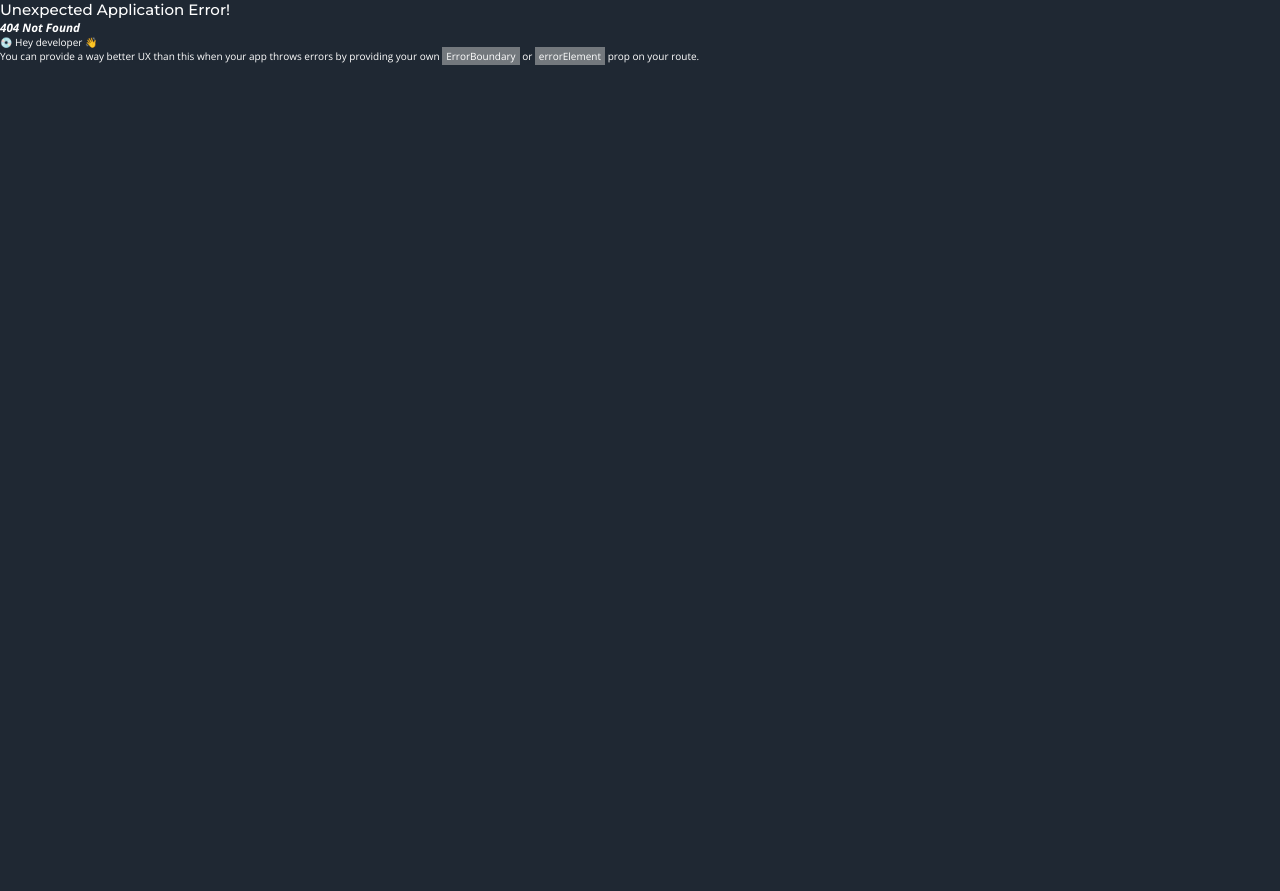
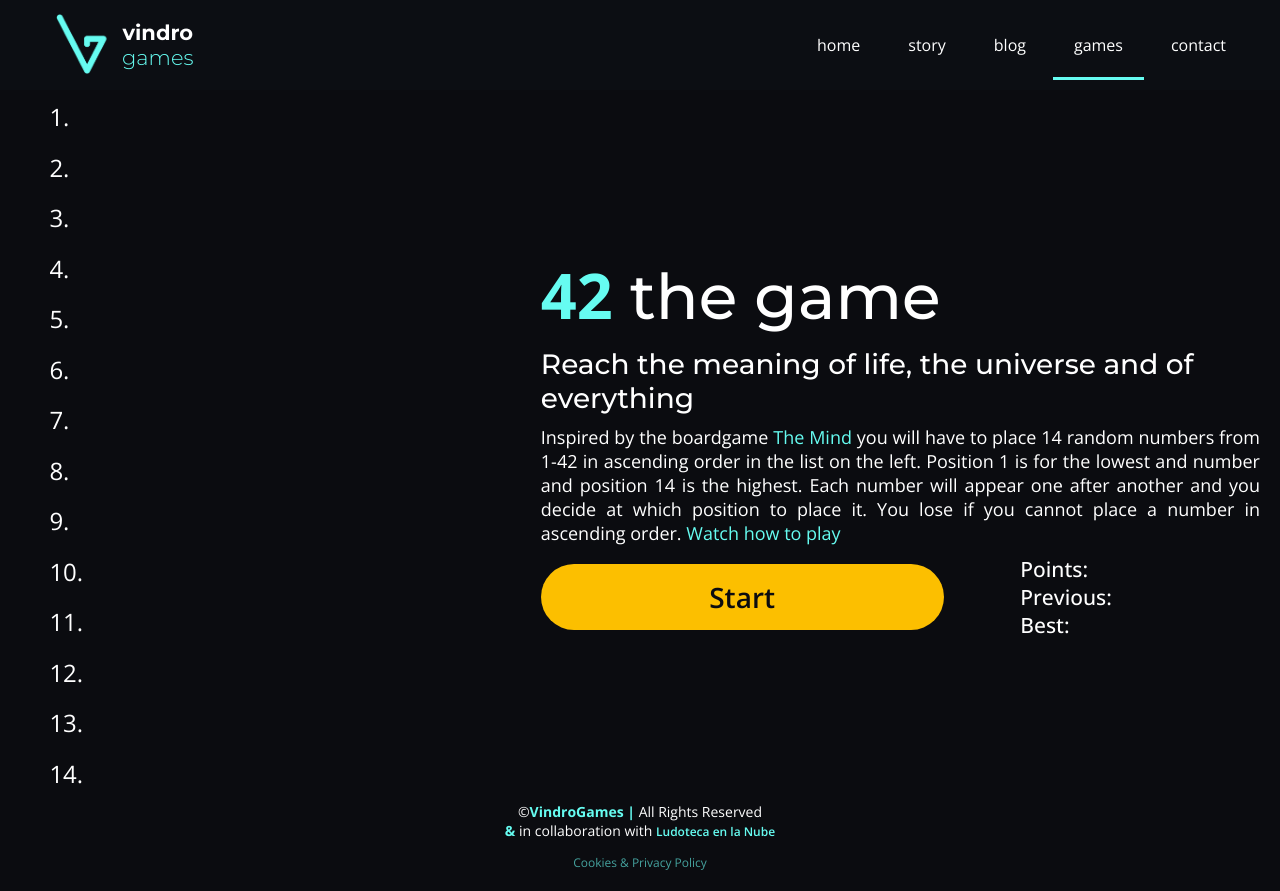
Before and after one commit to vindrogames/vindroWeb-vReact, a React (Vite) app in the folder vindro-vite/: page /games/game-42 in a window 1280 px wide. Before the commit this address had no page. Before the commit the page ends 800 px from the top, so only its background shows below. Built offline with nearby package versions, Linux system fonts and the light colour scheme.

Commit message:
moving right along. Need to study game state and components for 42 game. Also need to create subdomains for the cerebro game and the trojan game

```diff
--- a/vindro-vite/src/components/layout/Layout.jsx
+++ b/vindro-vite/src/components/layout/Layout.jsx
@@ -7,9 +7,7 @@ export default function Layout() {
     return (
         <>
             <Header />
-      <main>
             <Outlet />
-      </main>
             <Footer />
         </>
     );
--- a/vindro-vite/src/components/pages/games/GameGalleryCard.jsx
+++ b/vindro-vite/src/components/pages/games/GameGalleryCard.jsx
@@ -1,29 +1,17 @@
-import React from 'react';
-import { Link } from 'react-router-dom';
+import SmartLink from '../../ui/SmartLink';
 
-function GameGalleryCard(props) {
-    const cardClasses = `game ${props.classNum}`;
-
-    const isInternalRoute = (url) => {
-        return url && (url.startsWith('/') || !url.startsWith('http'));
-    };
-
-    const handleClick = () => {
-        if (isInternalRoute(props.route)) {
-            window.scrollTo({ top: 0, behavior: "instant" });
-        }
-    };
+function GameGalleryCard({ route, galleryImg, gameTitle, gameDescription }) {
 
     return (
-        <div key={props.classNum} className={cardClasses}>
-            <Link to={props.route} onClick={handleClick}>
-                {props.galleryImg}
-            </Link>
+        <div className="game">
+            <SmartLink to={route}>
+                {galleryImg}
+            </SmartLink>
             <div className="game-text">
-                <Link to={props.route} onClick={handleClick}>
-                    <h3>{props.gameTitle}</h3>
-                </Link>
-                <p>{props.gameDescription}</p>
+                <SmartLink to={route}>
+                    <h3>{gameTitle}</h3>
+                </SmartLink>
+                <p>{gameDescription}</p>
             </div>
         </div>
     );
--- /dev/null
+++ b/vindro-vite/src/components/pages/home/HomeAbout.jsx
@@ -0,0 +1,29 @@
+import TeamMember from "./TeamMember";
+
+function HomeAbout() {
+
+    return (
+
+        <section id="home-about" className="hero-half bg-tan">
+            <div className="team-container">
+                <TeamMember
+                    imgSource="img/fer_vindro_good.png"
+                    imgAltText="Fernando Giménez Cacho is a Software engineer specialized in cloud security"
+                    memberName="Zeneke"
+
+                >
+                    <span translate="no">Fernando Giménez</span> is a Computer Engineer working primarily in cloud services and security.
+                </TeamMember>
+                <TeamMember
+                    imgSource="img/mike_vindro_good.png"
+                    imgAltText="Michael Thomas Bennett is a creative teacher gone programmer"
+                    memberName="Mikelele"
+                >
+                    <span translate="no">Michael Bennett</span> works in education as a University teacher, Teacher trainer and Education Innovation consultant.
+                </TeamMember>
+            </div>
+        </section>
+    )
+}
+
+export default HomeAbout;
--- /dev/null
+++ b/vindro-vite/src/components/pages/home/TeamMember.jsx
@@ -0,0 +1,15 @@
+function TeamMember({ imgSource, imgAltText, memberName, children }) {
+
+    return (
+
+        <div className="team-member">
+            <img src={imgSource} alt={imgAltText} />
+            <div>
+                <h5>{memberName}</h5>
+                <p>{children}</p>
+            </div>
+        </div>
+    )
+}
+
+export default TeamMember;
--- a/vindro-vite/src/features/escape-the-cloud/EscapeTheCloud.jsx
+++ b/vindro-vite/src/features/escape-the-cloud/EscapeTheCloud.jsx
@@ -1,5 +1,5 @@
-import React from 'react';
 import EscapeCloudHelmet from '../../page-helmets/EscapeCloudHelmet';
+import ShowcaseSection from '../../components/ui/ShowcaseSection';
 
 function EscapeTheCloud() {
 
@@ -9,10 +9,12 @@ function EscapeTheCloud() {
             <EscapeCloudHelmet />
             <main>
 
-        <section className="hero-half">
+                <ShowcaseSection
+                    classes="hero-half bg-black"
+                >
                     <h1>escape<span className="inline-bold inline-teal">The</span>Cloud</h1>
                     <h2>A learning experience inspired by Escape Rooms</h2>
-        </section>
+                </ShowcaseSection>
 
                 <section id="escape-the-cloud">
 
--- a/vindro-vite/src/features/game-42/Game42.jsx
+++ b/vindro-vite/src/features/game-42/Game42.jsx
@@ -0,0 +1,62 @@
+
+
+function Game42() {
+
+    return (
+        <main class="game-42">
+            <div id="end-game-42">
+                <h4>42</h4>
+                <h4>The meaning of life, the universe and everything</h4>
+                <div id="end-game-42-buttons">
+                    <a id="end-game-42-play-again" href="javascript:;" class="btn btn-black">Play again</a>
+                    <a id="end-game-42-more-games" href="../../games.html" class="btn btn-black">More games</a>
+                </div>
+            </div>
+            <section id="game-42-buttons" class="">
+                <button id="1" class="pos-42 open">1.</button>
+                <button id="2" class="pos-42 open">2.</button>
+                <button id="3" class="pos-42 open">3.</button>
+                <button id="4" class="pos-42 open">4.</button>
+                <button id="5" class="pos-42 open">5.</button>
+                <button id="6" class="pos-42 open">6.</button>
+                <button id="7" class="pos-42 open">7.</button>
+                <button id="8" class="pos-42 open">8.</button>
+                <button id="9" class="pos-42 open">9.</button>
+                <button id="10" class="pos-42 open">10.</button>
+                <button id="11" class="pos-42 open">11.</button>
+                <button id="12" class="pos-42 open">12.</button>
+                <button id="13" class="pos-42 open">13.</button>
+                <button id="14" class="pos-42 open">14.</button>
+            </section>
+
+            <section id="display-42">
+                <div class="instructions-42">
+                    <h1 class="title-42"><span class="inline-teal inline-bold">42</span> the game</h1>
+                    <h2 class="sub-title-42">Reach the meaning of life, the universe and of everything</h2>
+                    <p>Inspired by the boardgame <a href="https://boardgamegeek.com/boardgame/244992/mind" target="_blank">The Mind</a> you will have to place 14 random numbers from 1-42 in ascending order in the list on the left. Position 1 is for the lowest and number and position 14 is the highest. Each number will appear one after another and you decide at which position to place it. You lose if you cannot place a number in ascending order. <a class="inline-yellow" href="https://youtu.be/ZwyAUVebZM0" target="_blank">Watch how to play</a></p>
+                </div>
+                <div class="showcase-42">
+                    <div class="game-42-play-container">
+                        <button id="game-42-play-button">Start</button>
+                    </div>
+                    <div class="game-42-results">
+                        <div class="game-42-results-container">
+                            <h3 class="current-game-42-header">Points:</h3>
+                            <h3 class="current-game-42-points"></h3>
+                        </div>
+                        <div class="game-42-results-container">
+                            <h3 class="prev-game-42-header">Previous:</h3>
+                            <h3 class="prev-game-42-points"></h3>
+                        </div>
+                        <div class="game-42-results-container">
+                            <h3 class="best-game-42-header">Best:</h3>
+                            <h3 class="best-game-42-points"></h3>
+                        </div>
+                    </div>
+                </div>
+            </section>
+        </main>
+    )
+}
+
+export default Game42;
--- a/vindro-vite/src/pages/Games.jsx
+++ b/vindro-vite/src/pages/Games.jsx
@@ -18,23 +18,25 @@ function Games() {
                     classes="hero-half bg-black"
                 >
                     <h1>play<span className="inline-bold inline-teal">Learn</span><span translate="no">Vindrogames</span></h1>
-                    <h2>Add free games and apps which provide a context for developing language, critical thinking and attention. Or simply just fun.</h2>
+                    <h2>Ad-free games and apps which provide a context for developing language, critical thinking and attention. Or simply just fun.</h2>
                 </ShowcaseSection>
 
                 <section id="games-gallery-container">
 
                     <div id="games-gallery">
 
-                        <div className="game game-1">
-                            <a href="/games/42-the-game/"><img src="img/42-gallery-gif.gif" alt="Inspired by the boardgame The Mind our 42 game puts your reasoning and luck to the test" /></a>
-                            <div className="game-text">
-                                <h3>42 the game</h3>
-                                <p>Inspired by the boardgame The Mind, our 42 game will test your reasoning, intuition and luck!</p>
-                            </div>
-                        </div>
+                        <GameGalleryCard
+                            key="game-1"
+                            route="/games/game-42"
+                            galleryImg={
+                                <img src="img/42-gallery-gif.gif" alt="Inspired by the boardgame The Mind our 42 game puts your reasoning and luck to the test" />
+                            }
+                            gameTitle="42 the game"
+                            gameDescription="Inspired by the boardgame The Mind, our 42 game will test your reasoning, intuition and luck!"
+                        />
 
                         <GameGalleryCard
-                            classNum="game-2"
+                            key="game-2"
                             route="/games/escape-the-cloud"
                             galleryImg={
                                 <img src="img/escapeTheCloud.png" alt="Digital Escaperoom to learn about Google Workspace tools" />
@@ -54,7 +56,7 @@ function Games() {
                         </div>
 
                         <GameGalleryCard
-                            classNum="game-4"
+                            key="game-3"
                             route="https://set.vindrogames.com"
                             galleryImg={
                                 <img src="img/setGame.png" alt="Set is a classNameic boardgame putting to the test your concentration and speed. This is vindrogame's solitaire version" />
--- a/vindro-vite/src/pages/Home.jsx
+++ b/vindro-vite/src/pages/Home.jsx
@@ -1,8 +1,7 @@
-import React from "react";
 import { useRef } from 'react';
-import { Link } from 'react-router-dom';
 import HomeHelmet from "../page-helmets/HomeHelmet";
 import ShowcaseSection from "../components/ui/ShowcaseSection";
+import HomeAbout from '../components/pages/home/HomeAbout';
 
 function Home() {
 
@@ -42,24 +41,7 @@ function Home() {
                     <h4>They are designed to boost thinking, promote learning and enhance mental growth.</h4>
                 </ShowcaseSection>
 
-                <section id="home-about" className="bg-tan">
-                    <div className="team-container">
-                        <div className="team-member">
-                            <img src="img/fer_vindro_good.png" alt="Fernando Giménez Cacho is a Software engineer specialized in cloud security"></img>
-                            <div>
-                                <h3 className="inline-bold inline-green" translate="no">Zeneke</h3>
-                                <p><span translate="no">Fernando Giménez</span> is a Computer Engineer working primarily in cloud services and security.</p>
-                            </div>
-                        </div>
-                        <div className="team-member">
-                            <img src="img/mike_vindro_good.png" alt="Michael Thomas Bennett is a creative teacher gone programmer"></img>
-                            <div>
-                                <h3 className="inline-bold inline-green" translate="no">Mikelele</h3>
-                                <p><span translate="no">Michael Bennett</span> works in education as a University teacher, Teacher trainer and Education Innovation consultant.</p>
-                            </div>
-                        </div>
-                    </div>
-                </section>
+                <HomeAbout />
             </main>
 
         </>
--- a/vindro-vite/src/routes.jsx
+++ b/vindro-vite/src/routes.jsx
@@ -9,6 +9,7 @@ import Games from './pages/Games';
 import Contact from './pages/Contact';
 import EscapeTheCloud from './features/escape-the-cloud/EscapeTheCloud';
 import PrivacyCookies from './pages/PrivacyCookies';
+import Game42 from './features/game-42/Game42';
 
 export const routes = createBrowserRouter([
   {
@@ -21,7 +22,8 @@ export const routes = createBrowserRouter([
       { path: 'games', element: <Games /> },
       { path: 'contact', element: <Contact /> },
       { path: 'games/escape-the-cloud', element: <EscapeTheCloud /> },
-      {path: 'privacy-cookies', element: <PrivacyCookies />},
+      { path: 'privacy-cookies', element: <PrivacyCookies />},
+      { path: 'games/game-42', element: <Game42 />}
     ],
   },
 ]);
--- a/vindro-vite/src/scss/_game-42.scss
+++ b/vindro-vite/src/scss/_game-42.scss
@@ -1,11 +1,12 @@
 main.game-42 {
     position: relative;
+    top: 90px;
     width: 100%;
     height: calc(100vh - 90px);
     display: flex;
     align-items: center;
     justify-content: center;
-    padding: 2rem;
+    padding: 0 2rem;
     background-color: $vindro-black;
 
     #end-game-42 {
--- a/vindro-vite/src/scss/main.scss
+++ b/vindro-vite/src/scss/main.scss
@@ -277,10 +277,6 @@ img {
     }
 }
 
-main {
-    min-height: 100vh;
-}
-
 section.hero-full,
 section.hero-half {
     position: relative;
@@ -350,6 +346,8 @@ section.hero-half {
 #what-we-do {
 
     h3 {
+        width: 84%;
+        text-align: center;
         scroll-margin-top: 210px;
         font-family: $vindro-Montserrat;
         font-size: 2.8rem;
@@ -358,6 +356,8 @@ section.hero-half {
     }
 
     h4 {
+        width: 84%;
+        text-align: center;
         font-size: 2.8rem;
         font-weight: 400;
         margin-bottom: 4.2rem;
@@ -374,16 +374,11 @@ section.hero-half {
 }
 
 section#home-about {
-    min-height: 50vh;
-    width: 100%;
-    display: flex;
-    align-items: center;
-    justify-content: center;
 
     .team-container {
+        max-width: 1600px;
         display: flex;
         justify-content: center;
-        padding-top: 84px;
         gap: 42px;
 
         .team-member {
@@ -395,14 +390,16 @@ section#home-about {
             padding: 21px;
 
             img {
-                width: 42%;
+                width: 180px;
+                height: 180px;
                 border-radius: 50%;
                 border: 3px solid $vindro-gray;
                 background-color: $vindro-teal;
                 margin-bottom: 2rem;
             }
 
-            >div h3 {
+            >div h5 {
+                color: $vindro-green;
                 font-size: 3rem;
                 text-align: center;
                 margin-bottom: 1rem;
@@ -533,30 +530,14 @@ section#stories-page-content {
 }
 
 section#games-gallery-container {
+    width: 100%;
+    display: flex;
+    justify-content: center;
     position: relative;
     padding: 7rem 2rem;
 
-    #games-gallery-intro {
-        position: relative;
-        display: flex;
-        flex-direction: column;
-        gap: 42px;
-        align-items: center;
-        justify-content: center;
-        margin-bottom: 3rem;
-
-        h2 {
-            font-family: $vindro-Montserrat;
-            font-size: 3rem;
-        }
-
-        p {
-            width: 63%;
-            font-size: 1.8rem;
-        }
-    }
-
     #games-gallery {
+        max-width: 1600px;
         position: relative;
         display: grid;
         grid-template-columns: repeat(3, 1fr);
@@ -910,4 +891,5 @@ footer {
     }
 }
 
+@import 'game-42';
 @import 'mobile';
```
Also changed, not shown: vindro-vite/src/page-helmets/HomeHelmet.jsx (+4 -4 lines). Lines whose indentation alone changed are shown as unchanged.
